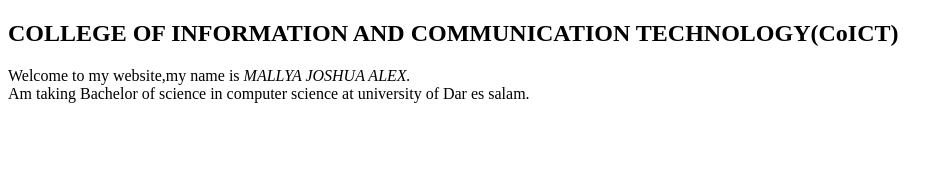
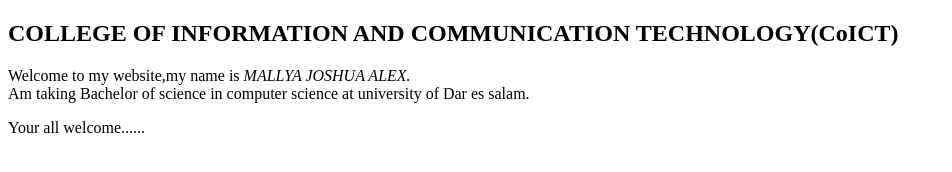
Before and after one commit to JOSHUA24-arch/JOSHUA24-arch.github.io, a plain HTML site: page about.html in a window 1280 px wide. Shown: the whole page, without its empty margins (0-952 px from the left). Drawn offline with Linux system fonts and the light colour scheme.

Commit message:
Update about.html
cool

```diff
--- a/about.html
+++ b/about.html
@@ -7,5 +7,8 @@
         <h2>COLLEGE OF INFORMATION AND COMMUNICATION TECHNOLOGY(CoICT)</h2>
         <p>Welcome to my website,my name is <i>MALLYA JOSHUA ALEX.</i><br />
             Am taking Bachelor of science in computer science at university of Dar es salam. </p>
+        <p>
+        Your all welcome......
+        </p>
     </body>
 </html>
```
